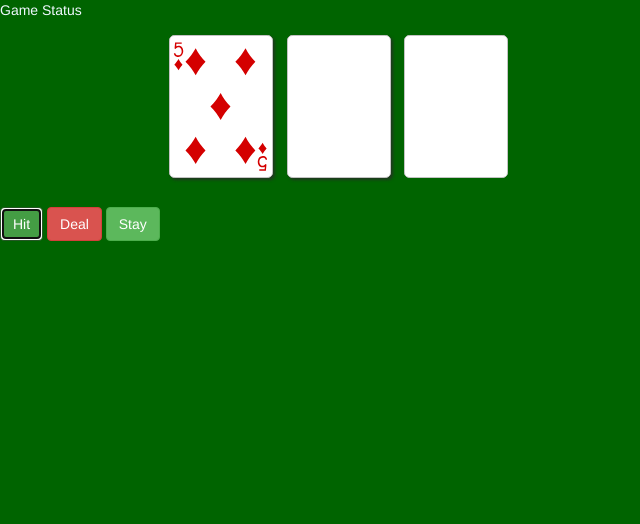
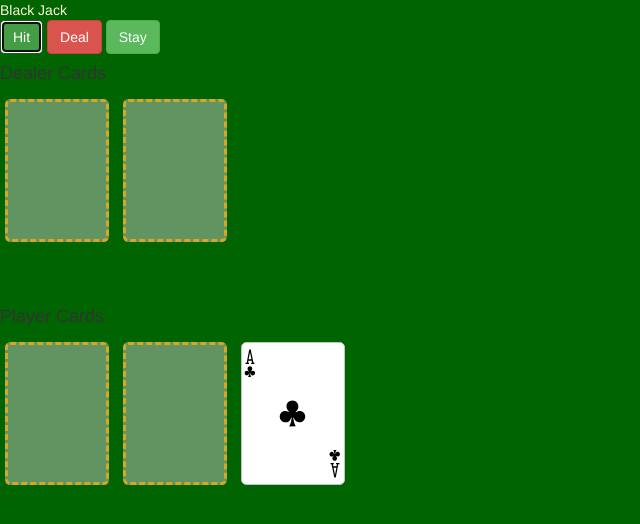
Before and after one commit to klarson1016/Black-Jack, a plain HTML site: page index.html in a window 1280 px wide. Both pictures are taken after a click on the button "Hit". Shown: the whole page, without its empty margins (0-640 px from the left). Drawn offline with nearby package versions, Linux system fonts and the light colour scheme.

Commit message:
working render function

```diff
--- a/css/style.css
+++ b/css/style.css
@@ -1,6 +1,25 @@
 body{
   background-color: darkgreen;
+}
+title{
+
 }
 p{
   color: aliceblue;
 }
+button{
+  align-content: center;
+}
+/* #player {
+  position:absolute;
+  bottom:0;
+  width:130px;
+  height:170px;
+
+}
+#dealer {
+  position:absolute;
+  top:0;
+  width:130px;
+  height:170px;
+} */
--- a/index.html
+++ b/index.html
@@ -9,14 +9,23 @@
     <link href="css/style.css" rel="stylesheet">
     <title>Black Jack</title>
 </head>
+
 <body>
-  <p id='gameStatus'>Game Status</p>
-    <button id='hitButton' class="btn btn-success">Hit</button>
-    <button id='dealButton' class="btn btn-danger">Deal</button>
-    <button id='stayBtn' class="btn btn-success">Stay</button>
-  <div class="card d05 large shadow"></div>
-    <div class="card large shadow"></div>
-    <div class="card large back-blue"></div>
+  <div id='gameStatus' style="color: cornsilk;">Black Jack</div>
+  <button id='hitButton' class="btn btn-success">Hit</button>
+  <button id='dealButton' class="btn btn-danger">Deal</button>
+  <button id='stayBtn' class="btn btn-success">Stay</button>
+  <h4>Dealer Cards</h4>
+  <div id= dealerCardsCont>
+    <div id='dealerCard1' class='card large outline'></div>
+    <div id='dealerCard2' class="card large outline"></div>
+  </div>
+  <!-- <div id='deck' class="card large back-red"></div> -->
+  <h4>Player Cards</h4>
+  <div id= playerCardsCont>
+    <div id='playerCard' class='card large outline'></div>
+    <div id='playerCard' class='card large outline'></div>
+  </div>
 </body>
 <script defer src="js/app.js"></script>
 </html>
--- a/js/app.js
+++ b/js/app.js
@@ -8,6 +8,10 @@
   // Cached element references
   let deck1El = document.getElementById('deck1')
   let deck2El = document.getElementById('deck2')
+
+  let playerContainerEl = document.getElementById('playerCardsCont')
+  let dealerContainerEl = document.getElementById('dealerCardsCont')
+
   const gameStatusDisplayLoc = document.getElementById('gameStatus')
   // Event listeners
   document.getElementById('dealButton').addEventListener('click', handleDeal)
@@ -41,12 +45,10 @@
         // Pass card picked to render function to display
         getWinner()
         turn = turn === 'dealer' ? 'player' : 'dealer'
-        render(cardPicked)
       }
     }
-     console.log('dealer hand', dealer)
-     console.log('player hand', player)
-     console.log(deck2)
+
+    renderCard(null, true)
   }
 
   function getWinner() {
@@ -74,31 +76,33 @@
 
   }
 
-  // Function to render deck state
-  function render(cardPicked){
-    // //Remove outline class when first card is picked
-    // if (deck2.length === 1) {
-    //   deck2El.classList.remove('outline')
-    // }
-    // // Removes previous picked card from deck 2 class list
-    // if (deck2.length > 1) {
-    //   deck2El.classList.remove(cardToRemove)
-    // }
-  	// // Set card to be removed on next click
-    // cardToRemove = cardPicked
-    // // Add current card picked to deck 2 element
-    // deck2El.classList.add(cardPicked)
-    // // Adjust shadow when deck gets above/below halfway full
-    // if (deck2.length === 26) {
-    //   deck1El.classList.remove('shadow')
-    //   deck2El.classList.add('shadow')
-    // }
-    // // Remove card back color and add outline when last card is picked
-    // if (deck1.length === 0) {
-    //   deck1El.classList.add('outline')
-    //   deck1El.classList.remove('back-blue')
-    // }
+function renderCard(currentPlayer, isDeal) {
+  let cardArray, elementCont;
+  //grab the card array of whoever turn this is
+    cardArray = currentPlayer === 'player' ? player : dealer
+    elementCont = currentPlayer === 'player' ? playerContainerEl : dealerContainerEl
+  console.log('deck in render ', cardArray)
+  if(isDeal) {
+    let playerEls = playerContainerEl.children
+    let dealerEls = dealerContainerEl.children
+    player.forEach( (playerCardValue, index)  => {
+      playerEls[index].classList.remove('outline')
+      playerEls[index].classList.add(playerCardValue)})
+
+      dealer.forEach( (dealerCardValue, index)  => {
+        dealerEls[index].classList.remove('outline')
+        dealerEls[index].classList.add(dealerCardValue)})
+  } else {
+    let newCardValue = cardArray[cardArray.length -1]
+    console.log('new card vlue ', newCardValue)
+    let newCardEl = document.createElement("div")
+
+    newCardEl.id = `${currentPlayer === 'player' ? 'player' : 'dealer'} card`
+    newCardEl.className = 'card large ' + newCardValue;
+    elementCont.appendChild(newCardEl);
   }
+}
+
   function hitHandle(){
     //console.log('inside hit')
     turn = 'player'
@@ -113,7 +117,7 @@
         }
       }
       console.log(player)
-      //console.log('Player hand new value ', value)
+      renderCard(turn, false)
       getWinner()
   }
 
@@ -130,6 +134,7 @@
         // Add card picked to deck 2
         deck2.push(cardPicked[0])
         dealer.push(cardPicked[0])
+        renderCard(turn, false)
         getWinner()
     }
 }
```
Also changed, not shown: package-lock.json (added).
